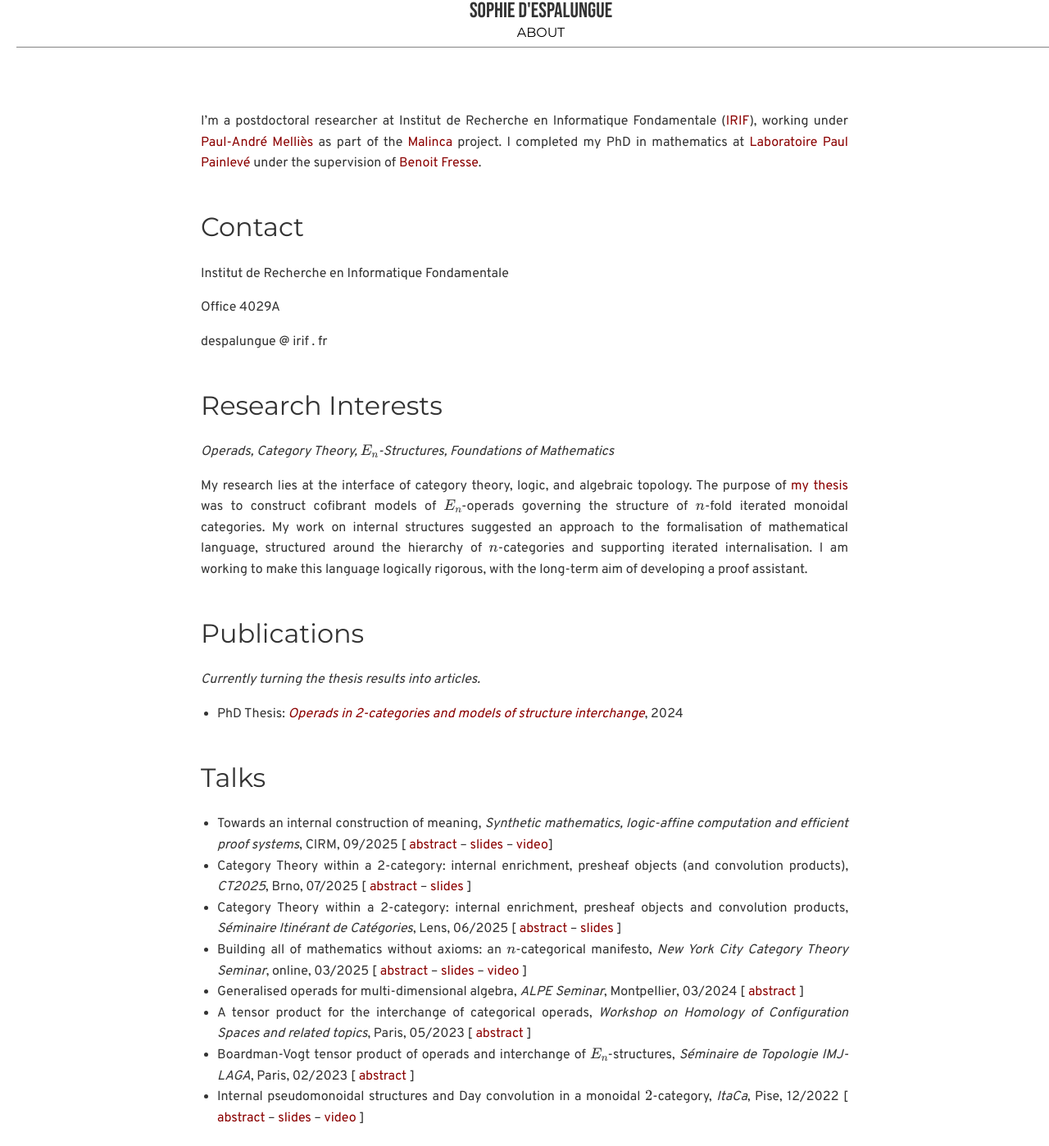
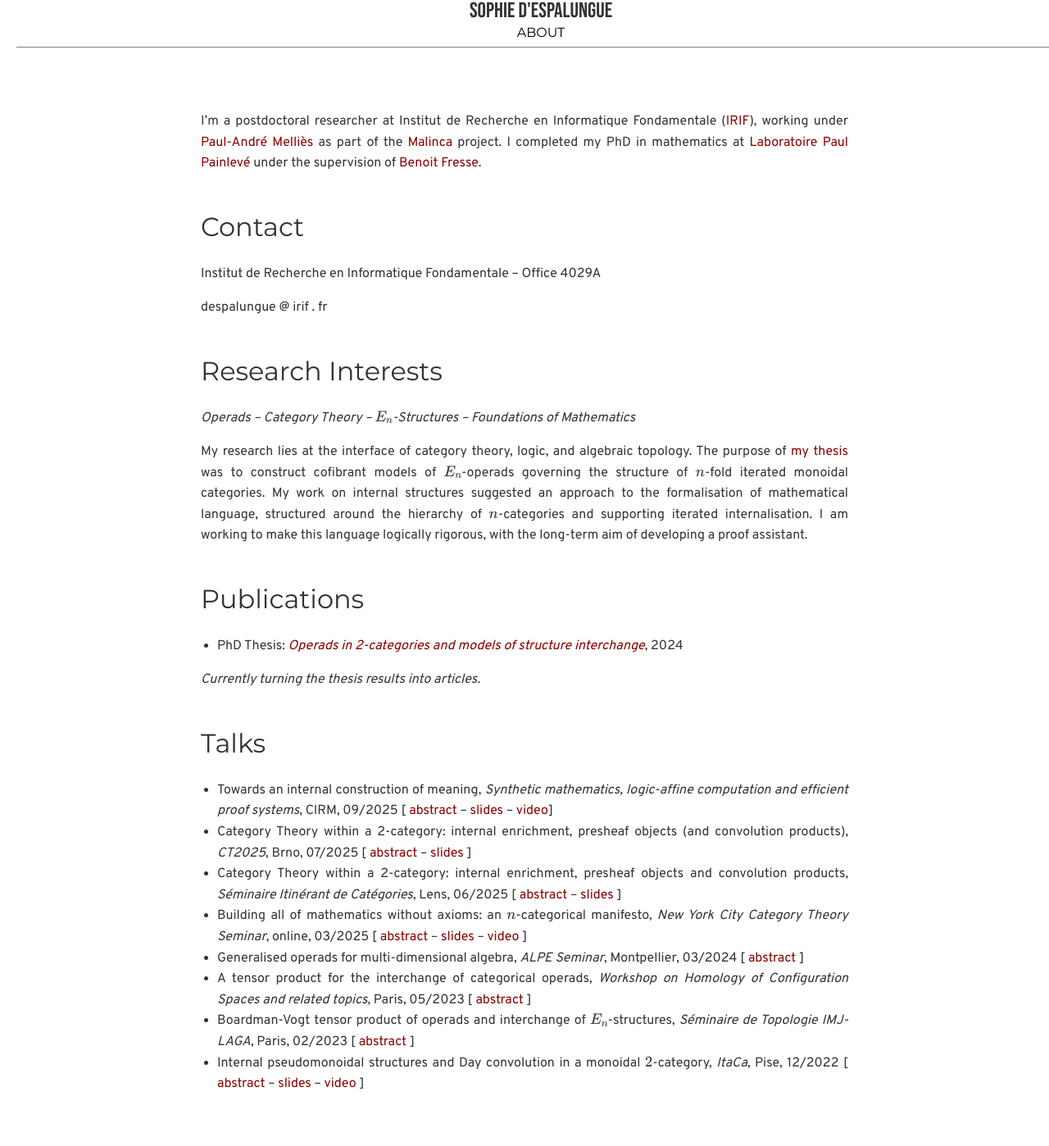
Before and after one commit to sdspmon/math, a Jekyll site: the page built from index.md, in a window 1280 px wide and 1398 px high. Shown: the whole window at 82% size. Built offline with Jekyll 4.4.1, drawn with Linux system fonts in a browser that asks for light colours; formulas are drawn with MathJax 3.

```diff
--- a/index.md
+++ b/index.md
@@ -6,25 +6,22 @@ I'm a postdoctoral researcher at Institut de Recherche en Informatique Fondament
 
 ## Contact
 
-Institut de Recherche en Informatique Fondamentale
-
-Office 4029A
+Institut de Recherche en Informatique Fondamentale -- Office 4029A
 
 despalungue @ irif . fr
 
 
 ## Research Interests
 
-*Operads, Category Theory, $$E_n$$-Structures, Foundations of Mathematics*
+*Operads -- Category Theory -- $$E_n$$-Structures -- Foundations of Mathematics*
 
 My research lies at the interface of category theory, logic, and algebraic topology. The purpose of [my thesis](https://theses.hal.science/tel-04617115) was to construct cofibrant models of $$E_n$$-operads governing the structure of $$n$$-fold iterated monoidal categories. My work on internal structures suggested an approach to the formalisation of mathematical language, structured around the hierarchy of $$n$$-categories and supporting iterated internalisation. I am working to make this language logically rigorous, with the long-term aim of developing a proof assistant.
 
 ## Publications
 
-*Currently turning the thesis results into articles.*
-
 -  PhD Thesis: [*Operads in 2-categories and models of structure interchange*](https://theses.hal.science/tel-04617115v1/document), 2024
 
+*Currently turning the thesis results into articles.*
 
 ## Talks
 
```
